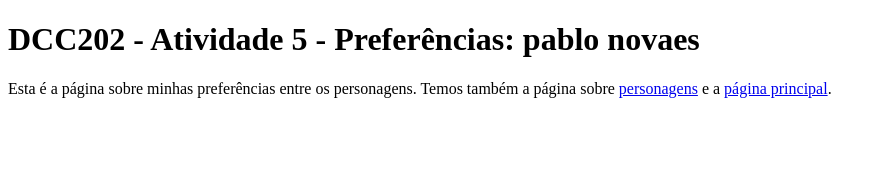
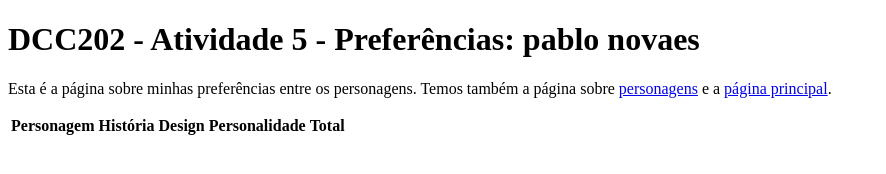
Before and after one commit to ufjf-dcc202/ufjf-dcc202-2023-3-b-atv5-BAL0F0, a website: page preferencias.html in a window 1280 px wide. Shown: the whole page, without its empty margins (0-886 px from the left). Drawn offline with Linux system fonts and the light colour scheme.

Commit message:
cabeçario da tabela criado

```diff
--- a/preferencias.html
+++ b/preferencias.html
@@ -11,6 +11,16 @@
     <main>
         <h1>DCC202 - Atividade 5 - Preferências: pablo novaes </h1>
         <p>Esta é a página sobre minhas preferências entre os personagens. Temos também a página sobre <a href="personagens.html">personagens</a> e a <a href="index.html">página principal</a>.</p>
+        <table>
+            <thead>
+                <tr>
+                    <th>Personagem</th>
+                    <th>História</th>
+                    <th>Design</th>
+                    <th>Personalidade</th>
+                    <th>Total</th>
+                </tr>
+            </thead>
     </main>
 </body>
 
```
